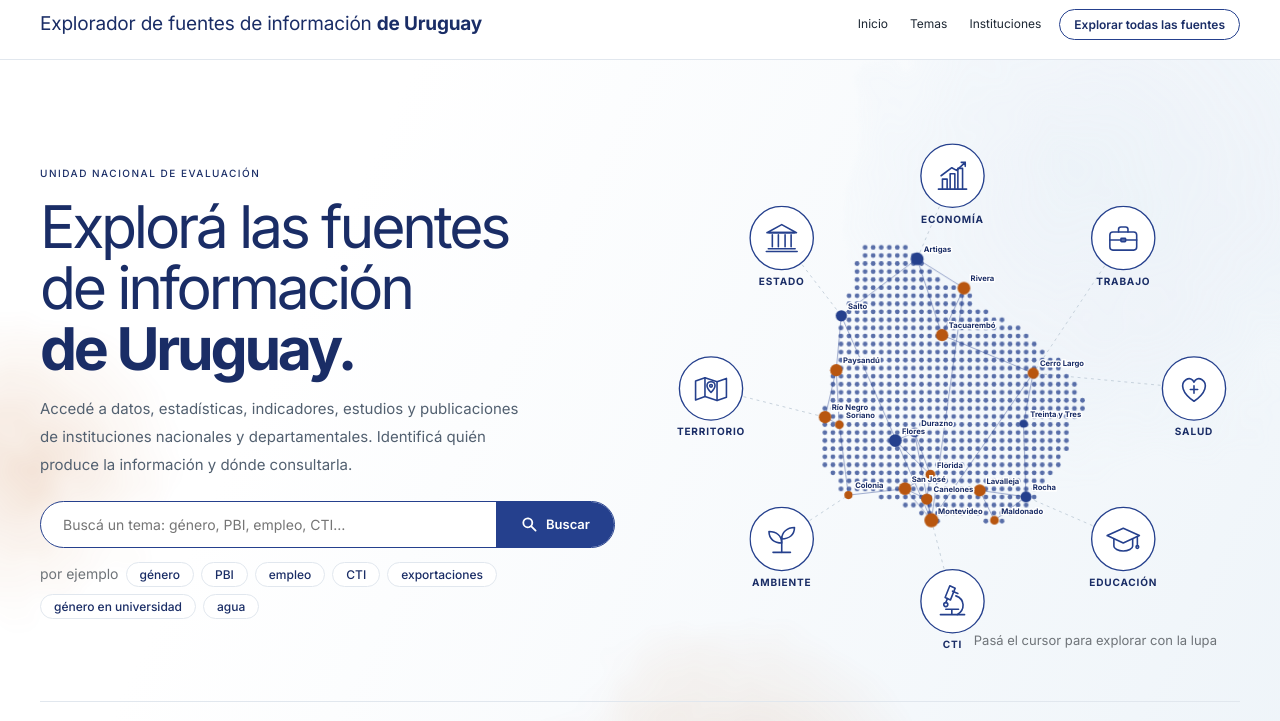
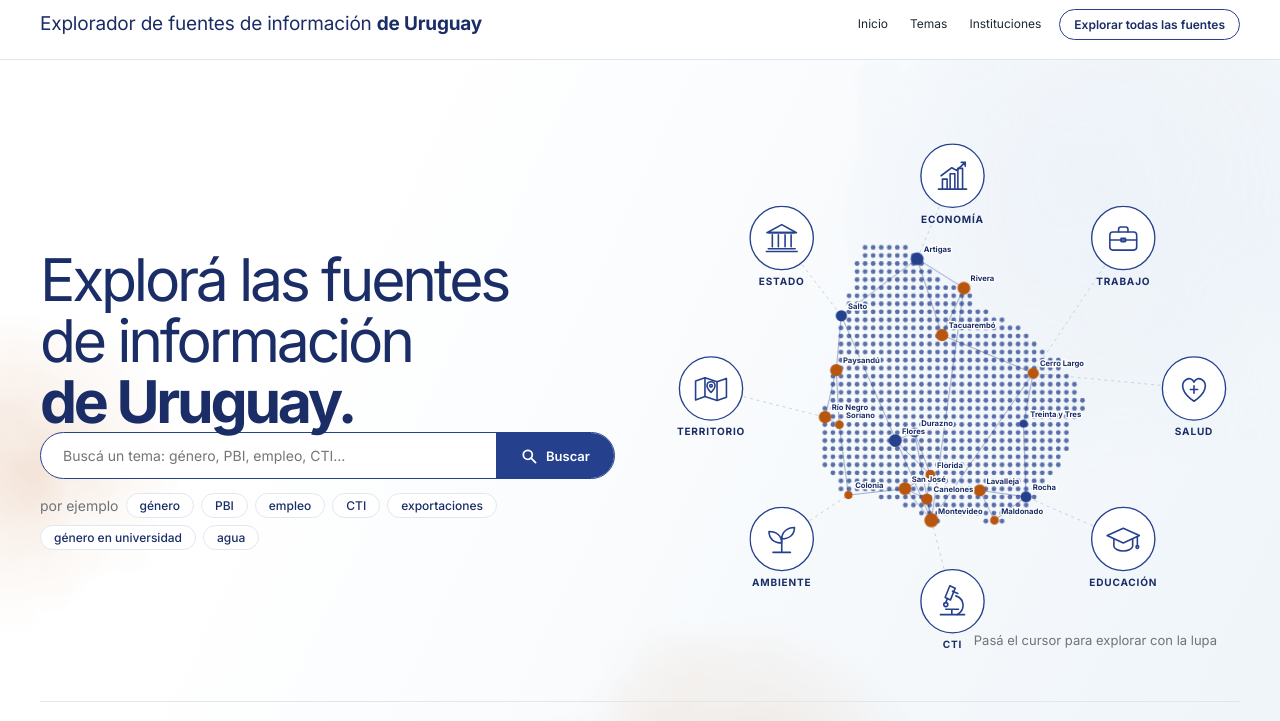
Before and after one commit to UNE-CTI/Atlas-de-Observatorios-de-Uruguay, a plain HTML site: page index.html in a window 1280 px wide. Shown: the part 50-771 px from the top of the page. Drawn offline with Linux system fonts and the light colour scheme; animation ran at ten frames a second.

Commit message:
Simplificar texto de portada del explorador

```diff
--- a/index.html
+++ b/index.html
@@ -406,9 +406,9 @@ html{scroll-behavior:smooth;scroll-padding-top:120px}.top{top:0;background:#ffff
   <div class="wc wc1" aria-hidden="true"></div><div class="wc wc2" aria-hidden="true"></div><div class="wc wc3" aria-hidden="true"></div>
   <div class="wrap hgrid">
     <div style="min-width:0;position:relative">
-      <div class="eyebrow">UNIDAD NACIONAL DE EVALUACIÓN</div>
+
       <h1 id="h1">Explorá las fuentes de información <strong>de Uruguay.</strong></h1>
-      <p class="lead">Accedé a datos, estadísticas, indicadores, estudios y publicaciones de instituciones nacionales y departamentales. Identificá quién produce la información y dónde consultarla.</p>
+
       <form class="search" id="heroForm" role="search">
         <label class="sr-only" for="heroQ">Buscar por tema o institución</label>
         <input id="heroQ" type="search" placeholder="Buscá un tema: género, PBI, empleo, CTI…" autocomplete="off">
```
